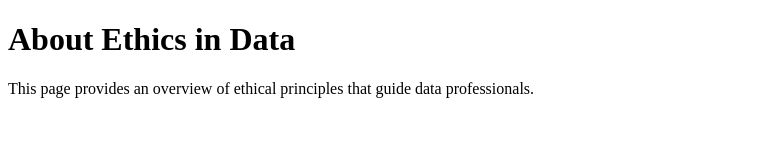
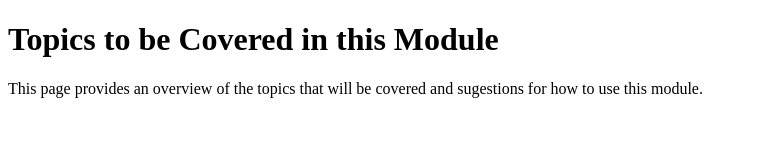
Before and after one commit to myrahaulmark/Individual_assign_1, a plain HTML site: page about.html in a window 1280 px wide. Shown: the whole page, without its empty margins (0-757 px from the left). Drawn offline with Linux system fonts and the light colour scheme.

```diff
--- a/about.html
+++ b/about.html
@@ -6,7 +6,7 @@
     <title>About Ethics in Data</title>
 </head>
 <body>
-    <h1>About Ethics in Data</h1>
-    <p>This page provides an overview of ethical principles that guide data professionals.</p>
+    <h1>Topics to be Covered in this Module</h1>
+    <p>This page provides an overview of the topics that will be covered and sugestions for how to use this module.</p>
 </body>
 </html>
```
Also changed, not shown: contact.html (+1 -1 lines).
